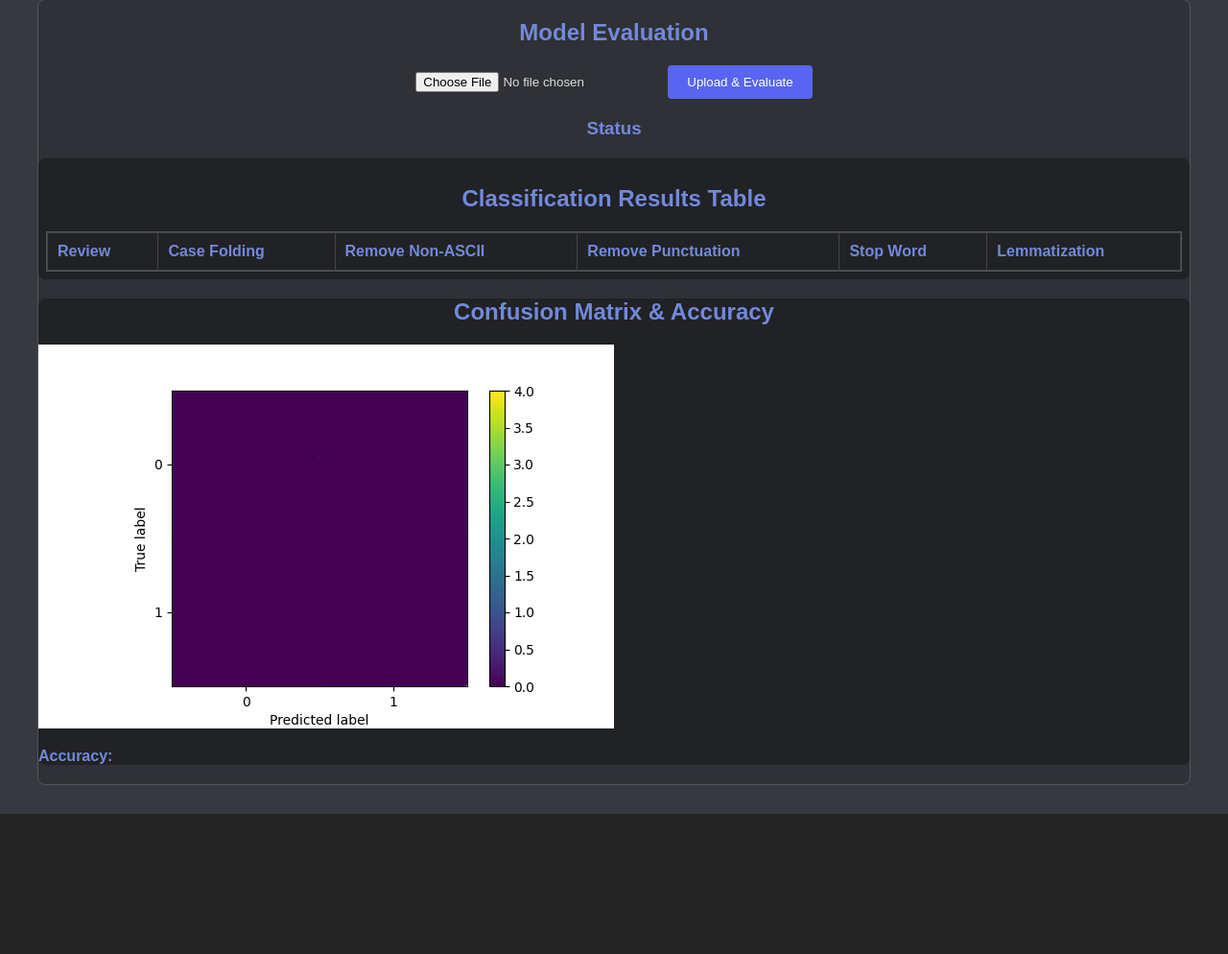
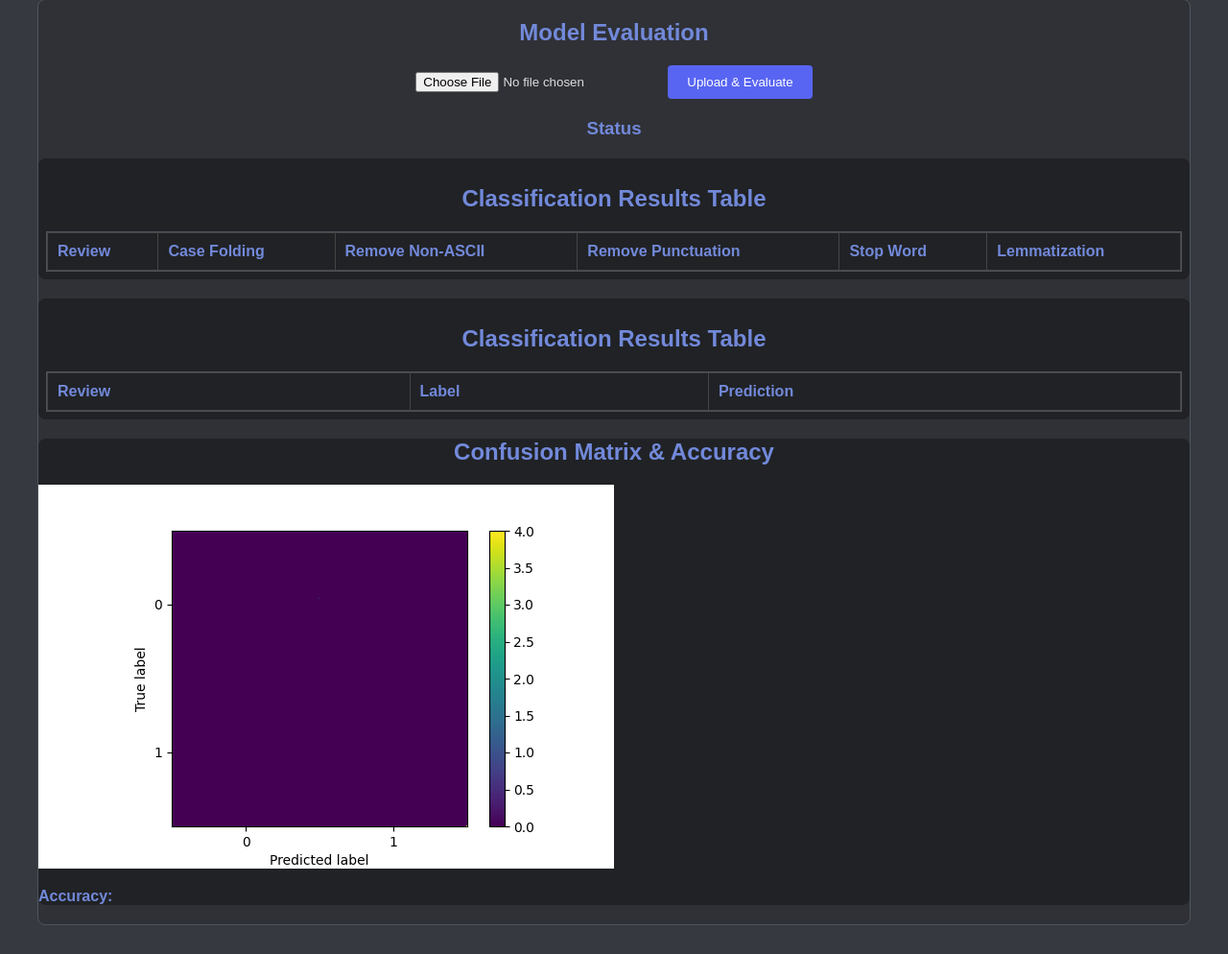
Before and after one commit to NichChrist/Skripsi, a Flask app: page / in a window 1280 px wide. Shown: the part 80-1074 px from the top of the page at 96% size. Before the commit the page ends 928 px from the top, so only its background shows below. Run offline with Flask 3, Linux system fonts and the light colour scheme; lists and menus that the app fills with data are empty.

Commit message:
🎸  added classification result table

```diff
--- a/app.py
+++ b/app.py
@@ -179,6 +179,7 @@
             review = []
             preprocessed_texts = []
             predictions = []
+            labels = []
 
             for index, x in enumerate(texts):
                 try:
@@ -190,6 +191,10 @@
                     prediction = model.predict([preprocessed_text[-1]])
                     sentiment = format_prediction(prediction)
 
+                    label_value = df.loc[index, 'label']
+                    label_string = format_prediction(label_value)
+                    labels.append(label_string)
+
                     df.loc[index, 'sentiment'] = 1 if prediction >= 0.5 else 0
                     predictions.append(sentiment)
                     preprocessed_texts.append(preprocessed_text)
@@ -198,6 +203,7 @@
                     logging.error(f"Error during prediction for review {index + 1}: {e}")
                     predictions.append("Error")
                     preprocessed_texts.append("Error")
+                    labels.append("Error")
 
 
             cm = confusion_matrix(df['label'],df['sentiment'])
@@ -217,7 +223,8 @@
             "predictions": predictions,
             "preprocessed_texts": preprocessed_texts,
             "reviews": texts,
-            "accuracy": accuracy
+            "accuracy": accuracy,
+            "labels" : labels
             }
 
             logging.info(f"Evaluation results: {result}")
--- a/templates/index.html
+++ b/templates/index.html
@@ -30,6 +30,7 @@
             </div>
         </div>
 
+
         <div class="bottom-section">
             <div class="box" style="grid-column: 2 / span 2;">
                 <h2>Classification Results Table</h2>
@@ -43,6 +44,24 @@
                                 <th>Remove Punctuation</th>
                                 <th>Stop Word</th>
                                 <th>Lemmatization</th>
+                            </tr>
+                        </thead>
+                        <tbody id="preprocess-tbody"></tbody>
+                    </table>
+                </div>
+            </div>
+        </div>
+
+        <div class="bottom-section">
+            <div class="box" style="grid-column: 2 / span 2;">
+                <h2>Classification Results Table</h2>
+                <div class="table-wrapper">
+                    <table id="text-table">
+                        <thead>
+                            <tr>
+                                <th>Review</th>
+                                <th>Label</th>
+                                <th>Prediction</th>
                             </tr>
                         </thead>
                         <tbody id="sentimen-tbody"></tbody>
@@ -67,9 +86,11 @@
                 event.preventDefault();
                 var formData = new FormData(this);
 
+
+                $('#preprocess-tbody').html('');
                 $('#sentimen-tbody').html('');
+                $('#accuracy').text('');
                 $('#confusion-matrix img').attr('src', 'static/confusion_matrix_default.png');
-                $('#accuracy').text('');
 
                 $('#prediction').text('Processing...');
 
@@ -87,7 +108,7 @@
                             return;
                         }
 
-                        let rows = data.preprocessed_texts.map((item, index) => {
+                        let preprocess_rows = data.preprocessed_texts.map((item, index) => {
                             if (!Array.isArray(item) || item.length !== 5) {
                                 console.error("Invalid preprocessed_texts format for review", index, item);
                                 return `<tr><td colspan="5">Error: Invalid data format for this review</td></tr>`;
@@ -102,9 +123,18 @@
                             </tr>`;
                         }).join('');
 
+                        let prediction_rows = data.preprocessed_texts.map((item, index) => {
+                            return `<tr>
+                                <td>${data.reviews[index]}</td>
+                                <td>${data.labels[index]}</td>
+                                <td>${data.predictions[index]}</td>
+                            </tr>`;
+                        }).join('');
+
                         $('#prediction').text('Done')
 
-                        $('#sentimen-tbody').html(rows);
+                        $('#preprocess-tbody').html(preprocess_rows);
+                        $('#sentimen-tbody').html(prediction_rows);
                         $('#confusion-matrix img').attr('src', 'static/confusion_matrix_result.png');
                         $('#accuracy').text(data.accuracy + '%');
                     },
```
